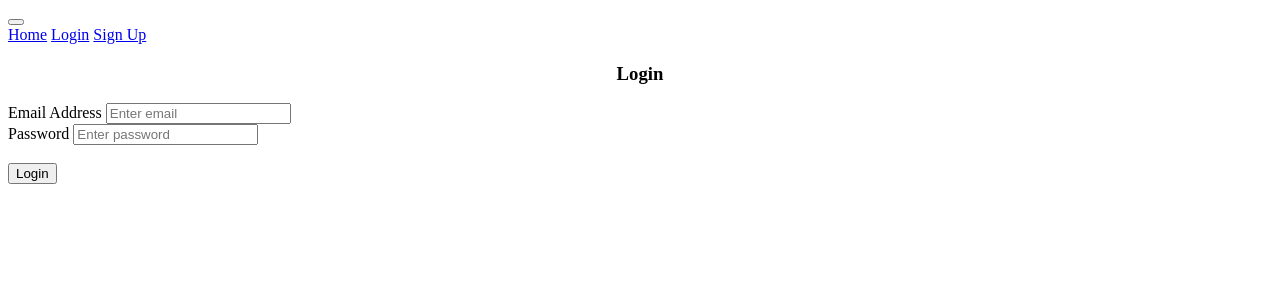
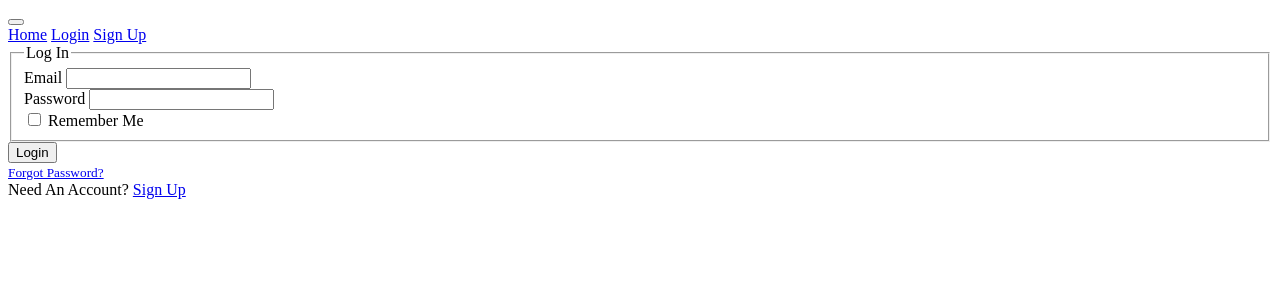
Before and after one commit to lordgrim18/Track-It-All, a Flask app: page /login in a window 1280 px wide. Shown: the top 304 px of the page. Run offline with Flask 3, Linux system fonts and the light colour scheme; some libraries are stand-ins or nearby versions.

Commit message:
perf(template): use forms for login

```diff
--- a/track_it_all/auth.py
+++ b/track_it_all/auth.py
@@ -10,9 +10,10 @@ auth = Blueprint('auth', __name__)
 
 @auth.route('/login', methods=['GET', 'POST'])
 def login():
-    if request.method == 'POST':
-        email = request.form.get('email')
-        password = request.form.get('password')
+    form = LoginForm()
+    if form.validate_on_submit():
+        email = form.email.data
+        password = form.password.data
 
         user = User.query.filter_by(email=email).first()
         if user:
@@ -24,7 +25,7 @@ def login():
                 flash('Incorrect password, try again.', category='error')
         else:
             flash('Email does not exist.', category='error')
-    return render_template('login.html', user=current_user)
+    return render_template('login.html', user=current_user, form=form)
 
 @auth.route('/sign-up', methods=['GET', 'POST'])
 def register():
--- a/track_it_all/templates/login.html
+++ b/track_it_all/templates/login.html
@@ -1,28 +1,63 @@
-{% extends "base.html" %} {% block title %}Login{% endblock %} {% block content
-    %}
-    <form method="POST">
-      <h3 align="center">Login</h3>
-      <div class="form-group">
-        <label for="email">Email Address</label>
-        <input
-          type="email"
-          class="form-control"
-          id="email"
-          name="email"
-          placeholder="Enter email"
-        />
+{% extends "base.html" %}
+
+{% block title %}Login{% endblock %}
+
+{% block content %}
+
+<div class="content-section">
+  <form method="POST" action="">
+    {{ form.hidden_tag() }}
+
+    <fieldset>
+      <legend>Log In</legend>
+
+      <div>
+        {{ form.email.label }}
+        {% if form.email.errors %}
+          {{ form.email(class="is-invalid") }}
+          <div class="invalid-feedback">
+            {% for error in form.email.errors %}
+              <span>{{ error }}</span>
+            {% endfor %}
+          </div>
+        {% else %}
+          {{ form.email }}
+        {% endif %}
       </div>
-      <div class="form-group">
-        <label for="password">Password</label>
-        <input
-          type="password"
-          class="form-control"
-          id="password"
-          name="password"
-          placeholder="Enter password"
-        />
+
+      <div>
+        {{ form.password.label }}
+        {% if form.password.errors %}
+          {{ form.password(class="is-invalid") }}
+          <div class="invalid-feedback">
+            {% for error in form.password.errors %}
+              <span>{{ error }}</span>
+            {% endfor %}
+          </div>
+        {% else %}
+          {{ form.password }}
+        {% endif %}
       </div>
-      <br />
-      <button type="submit" class="btn btn-primary">Login</button>
-    </form>
-    {% endblock %}
+
+      <div class="form-check">
+        {{ form.remember }}
+        {{ form.remember.label }}
+      </div>
+
+    </fieldset>
+
+    <div>
+      {{ form.submit }}
+    </div>
+    <small class="text-muted ml-2">
+      <a href="#">Forgot Password?</a>
+
+    </small>
+  </form>
+
+  <div>
+    Need An Account? <a href="{{ url_for('auth.register') }}">Sign Up</a>
+  </div>
+</div>
+
+{% endblock %}
```
